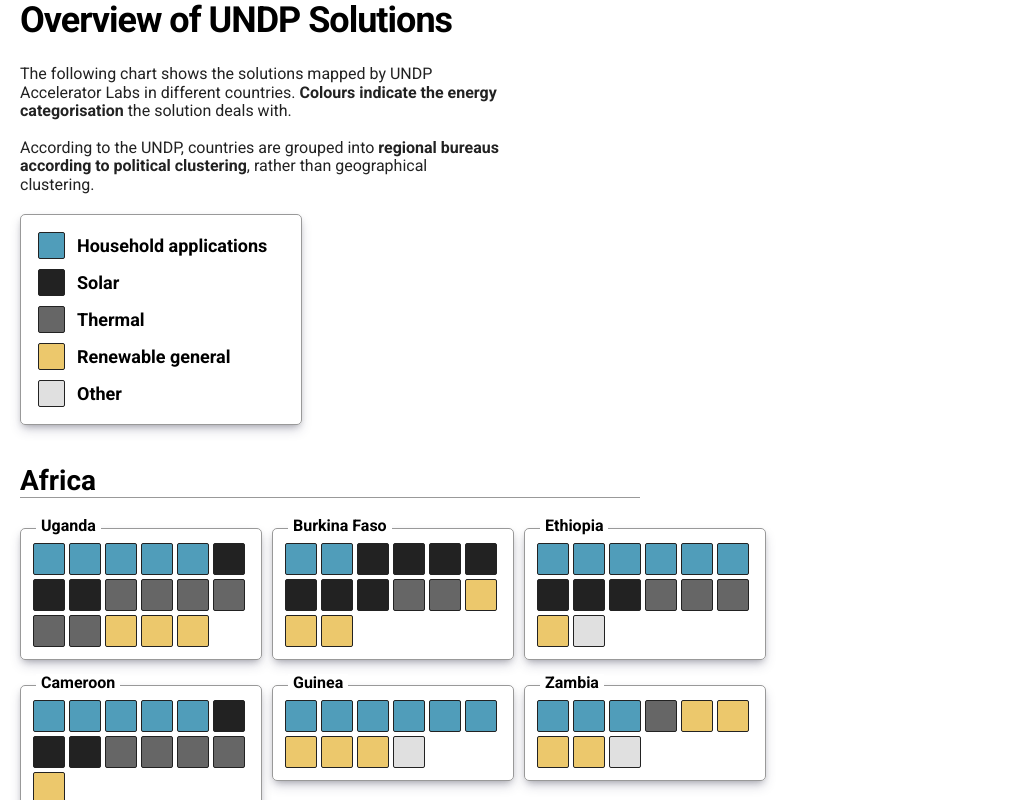
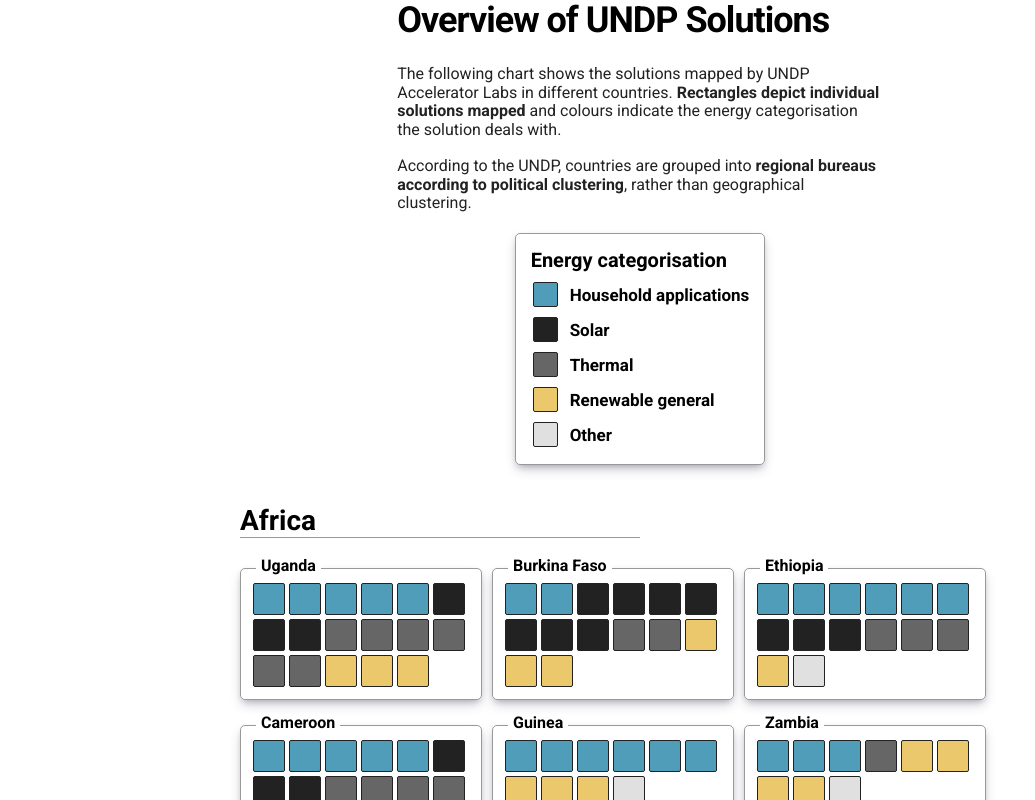
Before and after one commit to schubert-da/undp, a Svelte app: page / in a window 1280 px wide. Shown: the top 800 px of the page, without its empty margins (0-1035 px from the left). Built offline with nearby package versions, Linux system fonts and the light colour scheme.

Commit message:
legend and styling changes

```diff
--- a/src/app.css
+++ b/src/app.css
@@ -353,3 +353,10 @@
   body{
     padding: 0 20px;
   }
+
+  main{
+    display: flex;
+    flex-direction: column;
+    align-items: center;
+    justify-content: center;
+  }
--- a/src/components/productGraph/productLegend/productLegend.svelte
+++ b/src/components/productGraph/productLegend/productLegend.svelte
@@ -3,33 +3,34 @@
 </script>
 
 <div class="legend">
+    <div class="legend-title"> How ready is the solution to scale? </div>
     <div class="legend-item">
         <div class="rect rect-prod"></div>
-        <span class="legend-item-text"> Solution is a product </span>
+        <span class="legend-item-text"> Solution is a product <span class="light"> - proved to be scalable </span></span>
     </div>
 
     <div class="legend-item">
         <div class="rect rect-prod">
             <div class="inner-rect"></div>
         </div>
-        <span class="legend-item-text"> Solution is a product <span class="light">and solution holder is able to train others</span> </span>
+        <span class="legend-item-text"> Solution is a product <span class="light">and solution holder is <b>able to train</b> others</span> </span>
     </div>
 
     <div class="legend-item">
         <div class="rect rect-proto"></div>
-        <span class="legend-item-text"> Solution is a prototype</span>
+        <span class="legend-item-text"> Solution is a prototype <span class="light"> - unproven to be scalable or feasible </span></span>
     </div>
 
     <div class="legend-item">
         <div class="rect rect-proto">
             <div class="inner-rect"></div>
         </div>
-        <span class="legend-item-text"> Solution is a prototype <span class="light">and solution holder is able to train others</span> </span>
+        <span class="legend-item-text"> Solution is a prototype <span class="light">and solution holder is <b>able to train</b> others</span> </span>
     </div>
 
     <div class="legend-item">
         <div class="rect rect-unknown"></div>
-        <span class="legend-item-text"> Unknown  </span>
+        <span class="legend-item-text"> Unknown </span>
     </div>
 </div>
 
@@ -42,6 +43,13 @@
         border: 1px solid #999;
         border-radius: 5px;
         width: 400px;
+    }
+
+    .legend-title{
+        font-family: 'Roboto';
+        font-weight: bold;
+        font-size: 20px;
+        margin-bottom: 8px;
     }
 
     .legend-item{
@@ -59,6 +67,13 @@
         font-family: 'Roboto';
         font-weight: bold;
         font-size: 16px;
+    }
+
+    .legend-title{
+        font-family: 'Roboto';
+        font-weight: bold;
+        font-size: 20px;
+        margin-bottom: 8px;
     }
 
     .legend-item-text .light{
--- a/src/components/sourcesGraph/sourceGraph.svelte
+++ b/src/components/sourcesGraph/sourceGraph.svelte
@@ -22,7 +22,7 @@
 <div class="title">
     <h2> Overview of UNDP Solutions </h2>
     <p>
-        The following chart shows the solutions mapped by UNDP Accelerator Labs in different countries. <b>Colours indicate the energy categorisation</b> the solution deals with.
+        The following chart shows the solutions mapped by UNDP Accelerator Labs in different countries. <b>Rectangles depict individual solutions mapped</b> and colours indicate the energy categorisation the solution deals with.
         <br><br>
         According to the UNDP, countries are grouped into <b>regional bureaus according to political clustering</b>, rather than geographical clustering.
     </p>
--- a/src/components/sourcesGraph/sourceLegend/sourceLegend.svelte
+++ b/src/components/sourcesGraph/sourceLegend/sourceLegend.svelte
@@ -3,6 +3,7 @@
 </script>
 
 <div class="legend">
+    <div class="legend-title">Energy categorisation </div>
     <div class="legend-item">
         <div class="rect rect-household"></div>
         <span class="legend-item-text"> Household applications</span>
@@ -42,6 +43,13 @@
         /* margin-bottom: 40px; */
     }
 
+    .legend-title{
+        font-family: 'Roboto';
+        font-weight: bold;
+        font-size: 20px;
+        margin-bottom: 8px;
+    }
+
     .legend-item{
         display: flex;
         flex-direction: row;
@@ -56,12 +64,12 @@
         padding-top: 6px;
         font-family: 'Roboto';
         font-weight: bold;
-        font-size: 18px;
+        font-size: 17px;
     }
 
     .rect{
-        width: 25px;
-        height: 25px;
+        width: 23px;
+        height: 23px;
         margin: 2px;
 
         background-color: #666;
```
